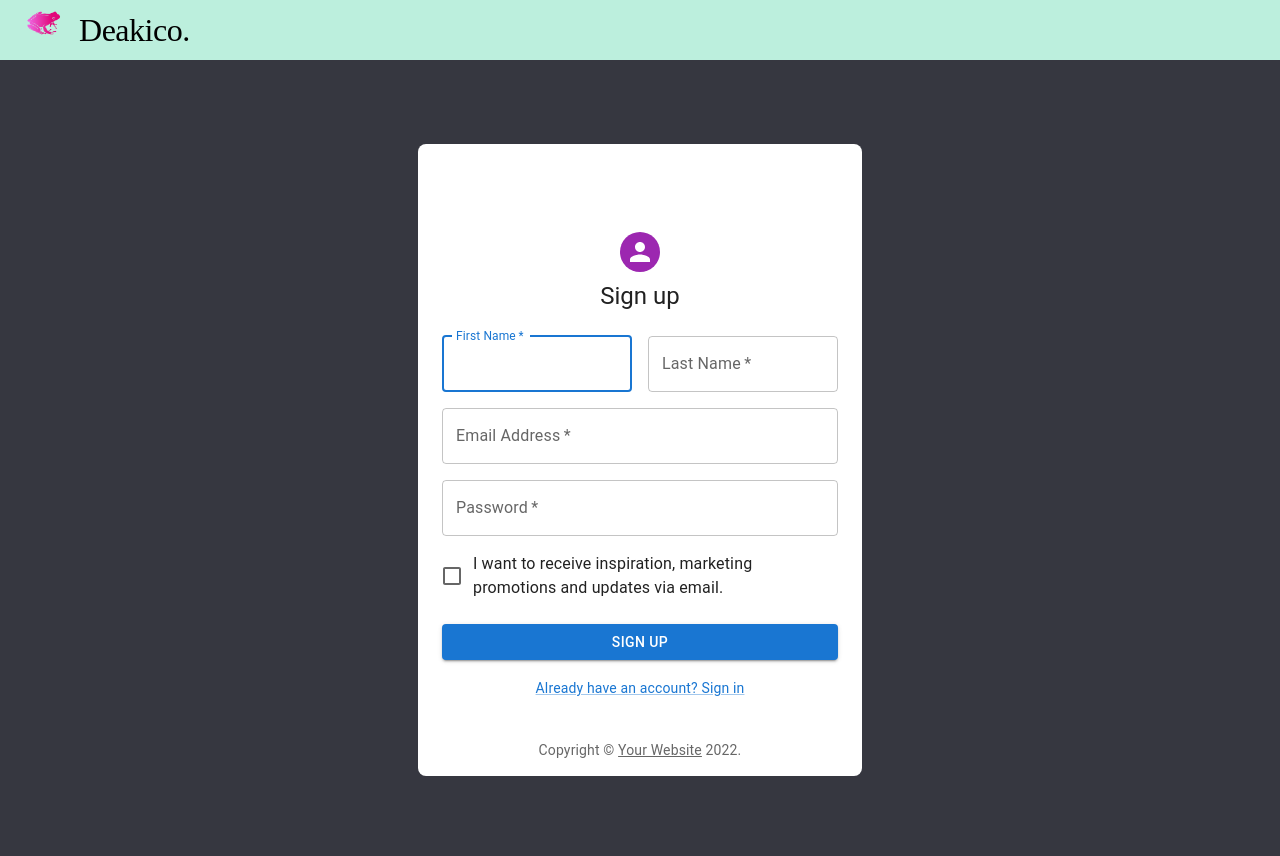
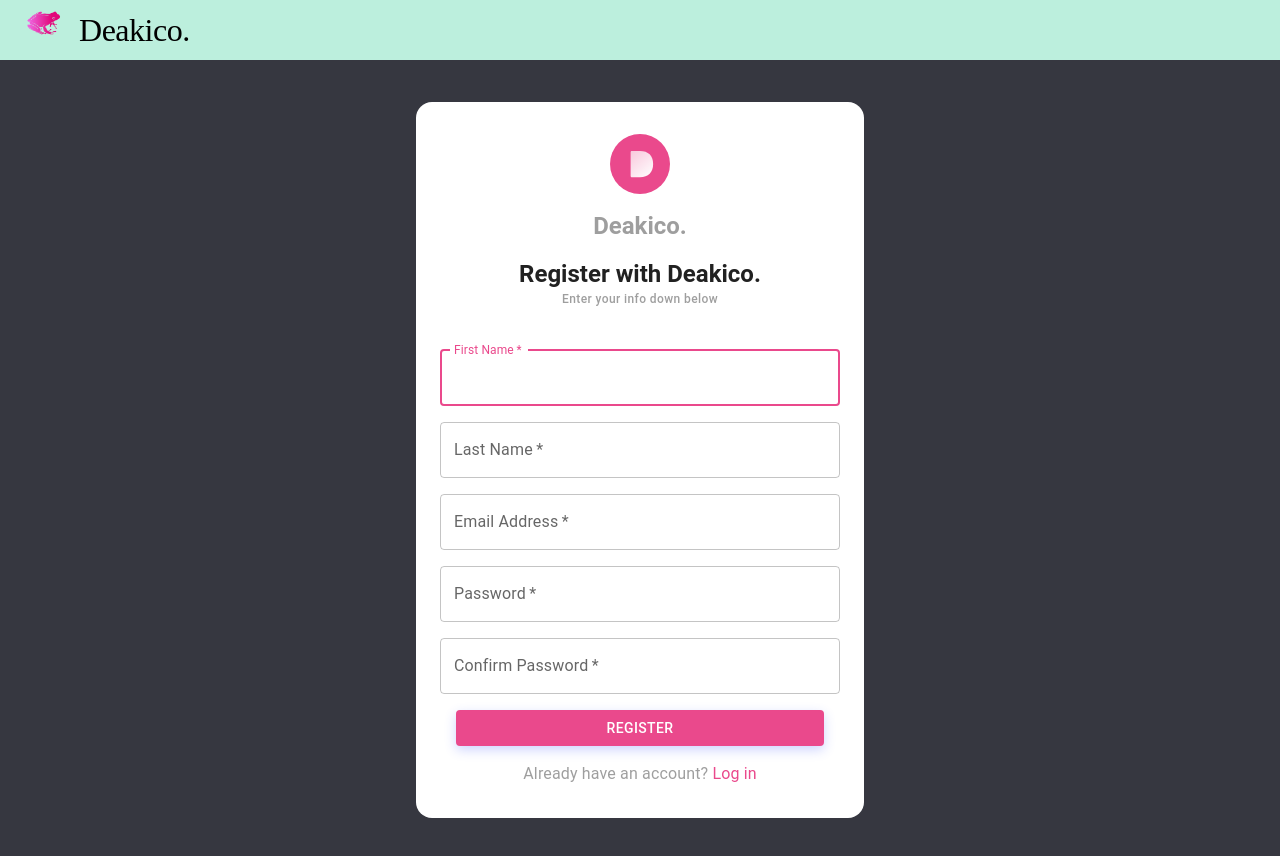
Before and after one commit to javieridvi/Deakico-Capstone, a Next.js app in the folder deakico-next-frontend/: page /signup in a window 1280 px wide. Shown: the top 856 px of the page. Built offline with nearby package versions, Linux system fonts and the light colour scheme.

Commit message:
Sign up page designed

```diff
--- a/deakico-next-frontend/pages/signup/index.js
+++ b/deakico-next-frontend/pages/signup/index.js
@@ -11,14 +11,14 @@ export default function Test() {
   return (
     <>
       <Head>
-        <title>Log in</title>
+        <title>Sign Up </title>
         <meta name="viewport" content="initial-scale=1, width=device-width" />
       </Head>
-        <div className={styles.container} >
-            <Header />
-          <div className={styles.logInContainer} >
-           <SignUp />
-          </div>
+      <div className={styles.container} >
+        <Header />
+        <div className={styles.logInContainer} >
+          <SignUp />
         </div>
+      </div>
     </>)
 }
--- a/deakico-next-frontend/pages/signup/signUp.js
+++ b/deakico-next-frontend/pages/signup/signUp.js
@@ -1,25 +1,21 @@
 import * as React from 'react';
-import { Avatar, Box, Button, Checkbox, Container, CssBaseline, FormControlLabel, Grid, Link, TextField, Typography } from '@mui/material';
+import { Button, Container, CssBaseline, Stack, Link, TextField, Typography } from '@mui/material';
 import { createTheme, ThemeProvider } from '@mui/material/styles';
 
-function Copyright(props) {
-  return (
-    <Typography variant="body2" color="text.secondary" align="center" {...props}>
-      {'Copyright © '}
-      <Link color="inherit" href="https://mui.com/">
-        Your Website
-      </Link>{' '}
-      {new Date().getFullYear()}
-      {'.'}
-    </Typography>
-  );
+
+
+const theme = createTheme({
+  palette: {
+    primary: {
+      main: '#EA498C',
     }
-
-const theme = createTheme();
+  }
+});
 
 // Copiado del los templates todavio no esta costumizado
 
 export default function SignUp() {
+
   const handleSubmit = (event) => {
     event.preventDefault();
     const data = new FormData(event.currentTarget);
@@ -31,95 +27,128 @@ export default function SignUp() {
 
   return (
     <ThemeProvider theme={theme}>
-      <Container component="main" maxWidth="xs"
+      <Container component="main" maxWidth={false} maxHeight={false}
         sx={{
           backgroundColor: 'white',
-          padding: '1em 2em',
-          borderRadius: '.5em'
+          borderRadius: '1em',
+          padding: '2em 1.5em',
+          maxWidth: { xs:'23em', sm: '28em' },
         }}>
         <CssBaseline />
-        <Box
+        <Stack direction="column" justifyContent="center" alignItems="center" spacing={2}
           sx={{
-            marginTop: 8,
             display: 'flex',
             flexDirection: 'column',
             alignItems: 'center',
+            maxHeight: '20%'
           }}
         >
-          <Avatar sx={{ m: 1, bgcolor: 'secondary.main' }}>
-          </Avatar>
-          <Typography component="h1" variant="h5">
-            Sign up
+          <img src='/Deakico-Icon.svg' alt='Deakico Icon' height={'60px'} />
+          <Typography component='h2' variant='h5' color='text.disabled'
+            sx={{
+              fontWeight: 'bold'
+            }}
+          >
+            Deakico.
           </Typography>
-          <Box component="form" noValidate onSubmit={handleSubmit} sx={{ mt: 3 }}>
-            <Grid container spacing={2}>
-              <Grid item xs={12} sm={6}>
+          <Stack
+            sx={{
+              alignItems: 'center'
+            }}
+          >
+            <Typography component='h1' variant='h5'
+              sx={{
+                fontWeight: 'bold'
+              }}
+            >Register with Deakico.</Typography>
+            <Typography
+              variant='caption'
+              color='text.disabled'
+              sx={{
+                fontWeight: 'medium',
+                paddingBottom: '2em',
+              }}
+            >Enter your info down below</Typography>
+          </Stack>
+          <Stack component="form" noValidate container spacing={2} onSubmit={handleSubmit}
+            sx={{
+              mt: 3,
+              minWidth: '100%'
+            }}
+          >
+            <Stack item  sx={{ size: {sm: 'small', lg: 'normal'}}}>
               <TextField
+                id="firstName"
+                name="firstName"
+                label="First Name"
                 autoComplete="given-name"
-                  name="firstName"
                 required
                 fullWidth
-                  id="firstName"
-                  label="First Name"
                 autoFocus
               />
-              </Grid>
-              <Grid item xs={12} sm={6}>
+            </Stack>
+            <Stack item  >
               <TextField
+                id="lastName"
+                name="lastName"
+                label="Last Name"
+                autoComplete="family-name"
                 required
                 fullWidth
-                  id="lastName"
-                  label="Last Name"
-                  name="lastName"
-                  autoComplete="family-name"
               />
-              </Grid>
-              <Grid item xs={12}>
+            </Stack>
+            <Stack item >
               <TextField
+                id="email"
+                name="email"
+                label="Email Address"
+                autoComplete="email"
                 required
                 fullWidth
-                  id="email"
-                  label="Email Address"
-                  name="email"
-                  autoComplete="email"
               />
-              </Grid>
-              <Grid item xs={12}>
+            </Stack>
+            <Stack item >
               <TextField
+                id="password"
+                name="password"
+                type="password"
+                label="Password"
+                autoComplete="new-password"
                 required
                 fullWidth
-                  name="password"
-                  label="Password"
+              />
+            </Stack>
+            <Stack item >
+              <TextField
+                id="confirm-password"
+                name="confirm-password"
                 type="password"
-                  id="password"
+                label="Confirm Password"
                 autoComplete="new-password"
+                required
+                fullWidth
               />
-              </Grid>
-              <Grid item xs={12}>
-                <FormControlLabel
-                  control={<Checkbox value="allowExtraEmails" color="primary" />}
-                  label="I want to receive inspiration, marketing promotions and updates via email."
-                />
-              </Grid>
-            </Grid>
-            <Button
-              type="submit"
-              fullWidth
-              variant="contained"
-              sx={{ mt: 3, mb: 2 }}
+            </Stack>
+            <Stack item>
+              <Button type="submit" variant="contained"
+                sx={{
+                  marginLeft: 2,
+                  marginRight: 2,
+                  boxShadow: '0px 4px 12px rgba(55, 81, 255, 0.24)',
+                }}
               >
-              Sign Up
+                Register
               </Button>
-            <Grid container justifyContent="center">
-              <Grid item>
-                <Link href="#" variant="body2">
-                  Already have an account? Sign in
-                </Link>
-              </Grid>
-            </Grid>
-          </Box>
-        </Box>
-        <Copyright sx={{ mt: 5 }} />
+            </Stack>
+          </Stack>
+          <Stack container justifyContent="center">
+            <Stack item>
+              <Typography variant='body1' color='text.disabled' >
+                Already have an account? <Link href="/login" underline='hover' >Log in</Link>
+              </Typography>
+            </Stack>
+          </Stack>
+        </Stack>
       </Container>
     </ThemeProvider>
   );
```
Also changed, not shown: deakico-next-frontend/pages/login/logIn.js (+66 -35 lines). Lines whose indentation alone changed are shown as unchanged.
